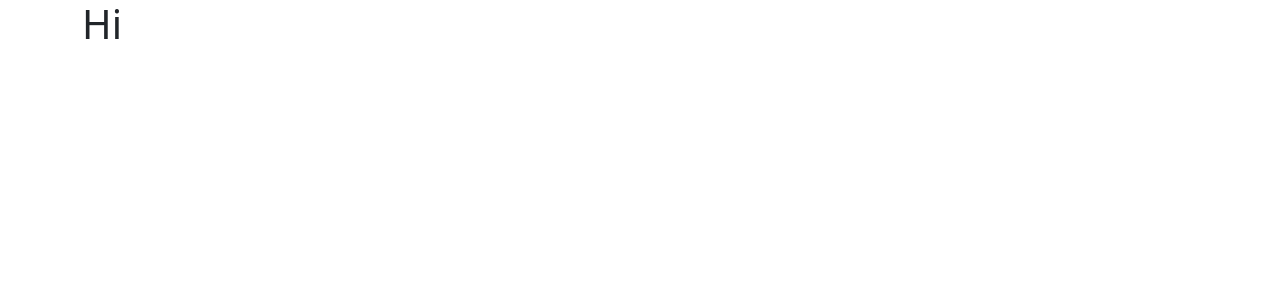
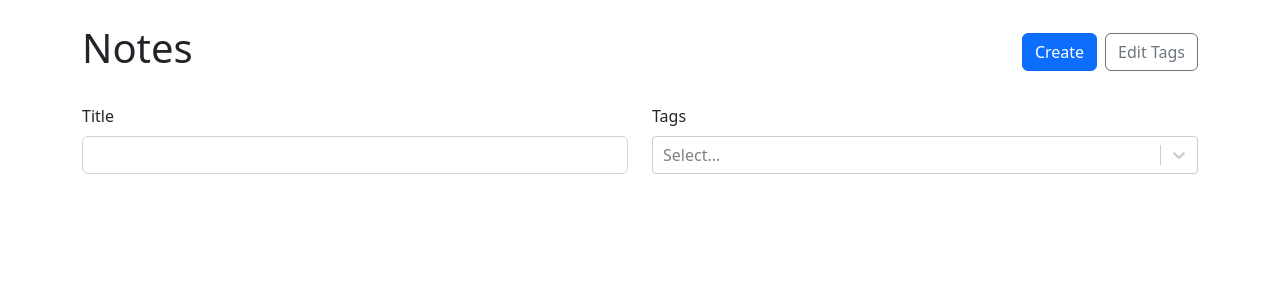
Before and after one commit to mathcodes/typescript-tags-todo, a React (Vite) app in the folder TS-todo-tags/: page / in a window 1280 px wide. Shown: the top 300 px of the page. Built offline with nearby package versions, Linux system fonts and the light colour scheme.

Commit message:
badges with filters

```diff
--- a/TS-todo-tags/src/App.tsx
+++ b/TS-todo-tags/src/App.tsx
@@ -1,23 +1,22 @@
 import "bootstrap/dist/css/bootstrap.min.css"
 import { useMemo } from "react"
 import { Container } from "react-bootstrap"
-import { Routes, Route, Navigate } from 'react-router-dom'
-import { NewNote } from './NewNote'
-import { useLocalStorage } from './useLocalStorage'
-import { v4 as uuidV4 } from 'uuid'
+import { Routes, Route } from "react-router-dom"
+import { NewNote } from "./NewNote"
+import { useLocalStorage } from "./useLocalStorage"
+import { v4 as uuidV4 } from "uuid"
+import { NoteList } from "./NoteList"
 
-// Types
 export type Note = {
-  id: String
+  id: string
 } & NoteData
 
 export type RawNote = {
   id: string
 } & RawNoteData
 
-// updating tag in local storage which will chande id with user changes
 export type RawNoteData = {
-  id: string
+  title: string
   markdown: string
   tagIds: string[]
 }
@@ -32,7 +31,8 @@
   id: string
   label: string
 }
-function App() {
+
+export function App() {
   const [notes, setNotes] = useLocalStorage<RawNote[]>("NOTES", [])
   const [tags, setTags] = useLocalStorage<Tag[]>("TAGS", [])
 
@@ -51,22 +51,48 @@
     })
   }
 
+  function onUpdateNote(id: string, { tags, ...data }: NoteData) {
+    setNotes(prevNotes => {
+      return prevNotes.map(note => {
+        if (note.id === id) {
+          return { ...note, ...data, tagIds: tags.map(tag => tag.id) }
+        } else {
+          return note
+        }
+      })
+    })
+  }
+
   function addTag(tag: Tag) {
-    setTags((prev) => [...prev, tag])
+    setTags(prev => [...prev, tag])
   }
 
   return (
-    <Container className="mb-4">
+    <Container className="my-4">
       <Routes>
-        <Route path='/' element={<h1>Hi</h1>} />
-        <Route path='/new' element={<NewNote onSubmit={onCreateNote} onAddTag={addTag} availableTags={tags} />} />
-        <Route path='/:id'>
-          <Route index element={<h1>Show</h1>} />
-          <Route path="edit" element={<h1>Edit</h1>} />
-        </Route>
-        <Route path='*' element={<Navigate to='/' />} />
-      </Routes>
-    </Container>
+        <Route
+          path="/"
+          element={
+            <NoteList
+              notes={notesWithTags}
+              availableTags={tags}
+            />
+          }
+        />
+        <Route
+          path="/new"
+          element={
+            <NewNote
+              onSubmit={onCreateNote}
+              onAddTag={addTag}
+              availableTags={tags}
+            />
+          }
+        />
+        </Routes>
+        </Container>
+
+
+
   )
 }
-export default App;
--- /dev/null
+++ b/TS-todo-tags/src/NoteList.module.css
@@ -0,0 +1,10 @@
+.card{
+transition: translate ease-in-out 100ms, box-shadow ease-in-out 100ms;
+
+}
+
+.card:hover,
+card:focus {
+  translate: 0 -5px;
+  box-shadow: 0 5px 8px 0 rgba(0,0,0,.2)
+}
--- /dev/null
+++ b/TS-todo-tags/src/NoteList.tsx
@@ -0,0 +1,112 @@
+import { useMemo, useState } from 'react'
+import { Button, Card, Col, Form, Row, Stack, Badge } from 'react-bootstrap'
+import { Link } from 'react-router-dom'
+import ReactSelect from 'react-select'
+import { Tag } from './App'
+import style from './NoteList.module.css'
+
+type SimplifiedNote = {
+  tags: Tag[]
+  title: string
+  id: string
+}
+
+type NoteListProps = {
+  availableTags: Tag[]
+  notes: SimplifiedNote[]
+}
+
+export function NoteList({ availableTags, notes }: NoteListProps) {
+  const [selectedTags, setSelectedTags] = useState<Tag[]>([])
+  const [title, setTitle] = useState('')
+
+  const filteredNotes = useMemo(() => {
+    return notes.filter(note => {
+      return (
+        (title === '' || note.title.toLowerCase().includes(title.toLowerCase())) && (selectedTags.length === 0 ||
+          // CHECK IF THE NOTE HAS ALL OF THE TAGS WE ARE SEARCHING FOR
+          selectedTags.every(tag =>
+            note.tags.some(noteTag => noteTag.id === tag.id)
+          ))
+      )
+    })
+  }, [title, selectedTags, notes])
+  return <>
+    <Row className="align-items-center mb-4">
+      <Col><h1>Notes</h1></Col>
+      <Col xs="auto">
+        <Stack gap={2} direction='horizontal'>
+          <Link to="/new">
+            <Button variant="primary"> Create </Button>
+          </Link>
+          <Button variant="outline-secondary">Edit Tags</Button>
+        </Stack>
+      </Col>
+    </Row>
+    <Form>
+      <Row className="mb-4">
+        <Col>
+          <Form.Group controlId="title">
+            <Form.Label>Title</Form.Label>
+            <Form.Control type="text"
+              value={title}
+              onChange={e => setTitle(e.target.value)}
+            />
+          </Form.Group>
+        </Col>
+        <Col>
+          <Form.Group controlId="tags">
+            <Form.Label>Tags</Form.Label>
+            <ReactSelect
+              value={selectedTags.map(tag => {
+                return { label: tag.label, value: tag.id }
+              })}
+              options={availableTags.map(tag => {
+                return { label: tag.label, value: tag.id }
+              })}
+              onChange={tags => {
+                setSelectedTags(tags.map(tag => {
+                  return { label: tag.label, id: tag.value }
+                }))
+              }}
+              isMulti
+            />
+          </Form.Group>
+        </Col>
+      </Row>
+    </Form>
+    <Row xs={1} sm={2} lg={3} xl={4} className="g-3">
+      {filteredNotes.map(note => (
+        <Col key={note.id}>
+          <NoteCard id={note.id} title={note.title} tags={note.tags} />
+        </Col>
+      ))}
+    </Row>
+  </>
+}
+function NoteCard({ id, title, tags }: SimplifiedNote) {
+  return (
+    <Card
+      as={Link}
+      to={`/${id}`}
+      className={`h-100 text-reset text-decoration-none ${style.card}`}>
+      <Card.Body>
+        <Stack
+          gap={2}
+          className="align-items-center justify-content-center h-100"
+        >
+          <span className="fs-5">{title}</span>
+          {tags.length > 0 && (
+          <Stack gap={1} direction="horizontal" className="justify-content-center flex-wrap">
+            {tags.map(tag => (
+              <Badge className="text-truncate" key={tag.id}>
+                {tag.label}
+              </Badge>
+            ))}
+          </Stack>
+          )}
+        </Stack>
+      </Card.Body>
+    </Card>
+  )
+}
--- a/TS-todo-tags/src/main.tsx
+++ b/TS-todo-tags/src/main.tsx
@@ -1,7 +1,7 @@
 import React from "react"
 import ReactDOM from "react-dom/client"
 import { BrowserRouter } from "react-router-dom"
-import App from "./App"
+import {App} from "./App"
 
 ReactDOM.createRoot(document.getElementById("root")!).render(
   <React.StrictMode>
```
